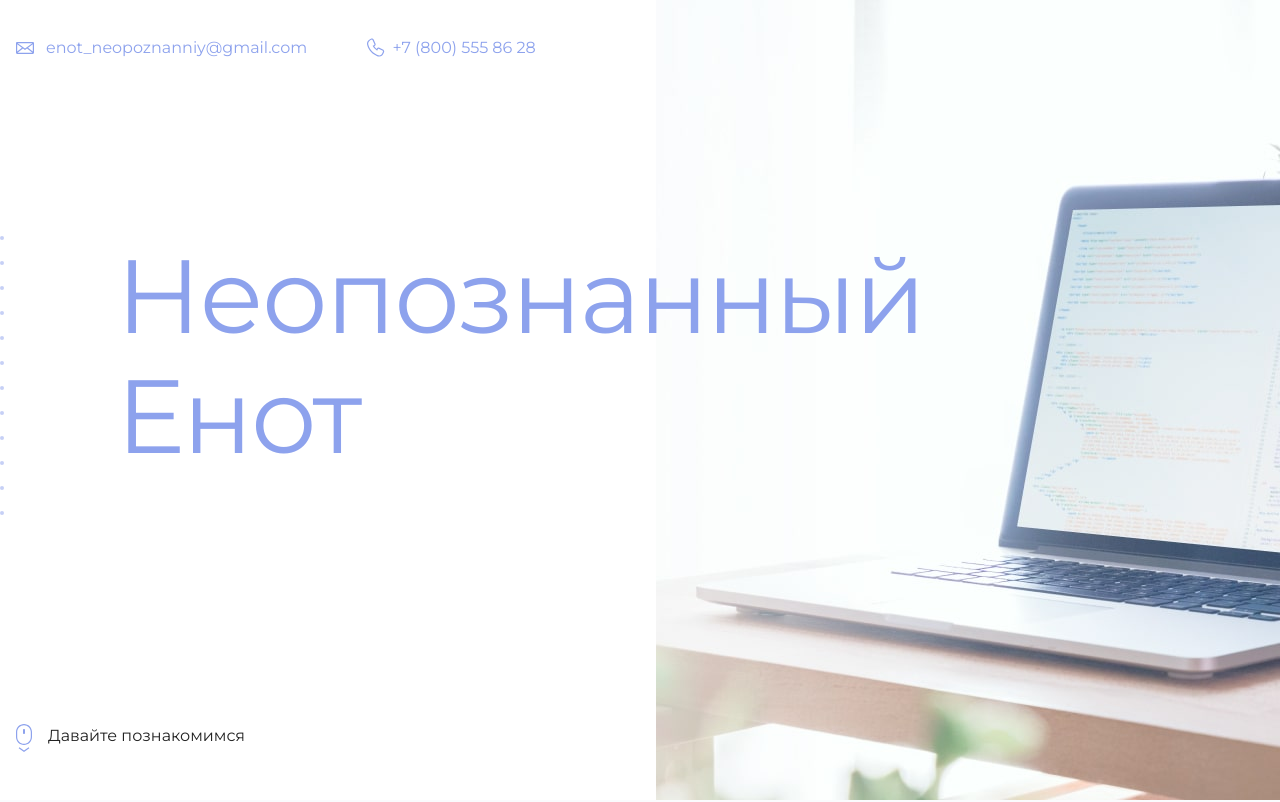
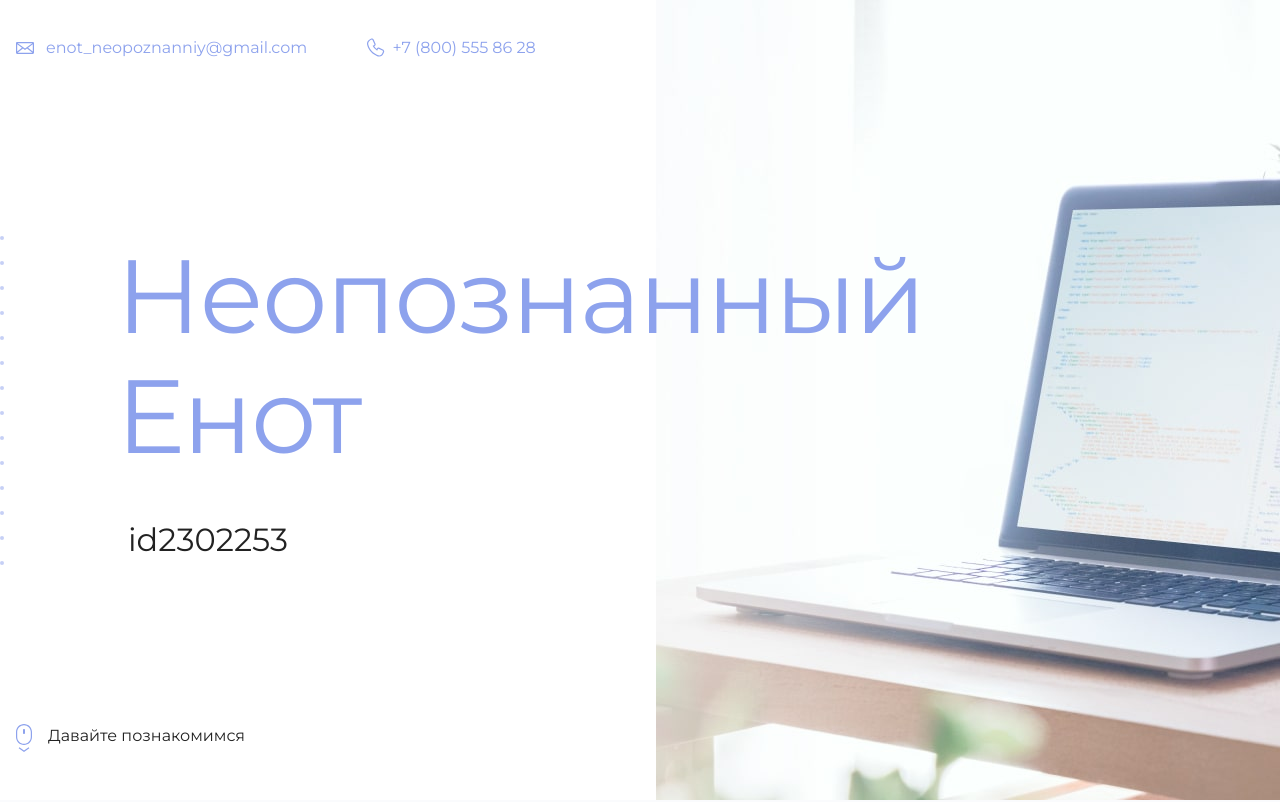
Before and after one commit to TsvetkovArtem/my-site, a plain HTML site: page index.html in a window 1280 px wide. Shown: the top 802 px of the page. Drawn offline with Linux system fonts and the light colour scheme.

Commit message:
Update index.html

```diff
--- a/index.html
+++ b/index.html
@@ -19,7 +19,7 @@
       <section class="hero-image">
         <div class="container">
           <h1 class="heading">Неопознанный Енот</h1>
-          <p><!-- Тут ваш id на сайте Академии --></p>
+          <p>id2302253</p>
         </div>
       </section>
 
```
